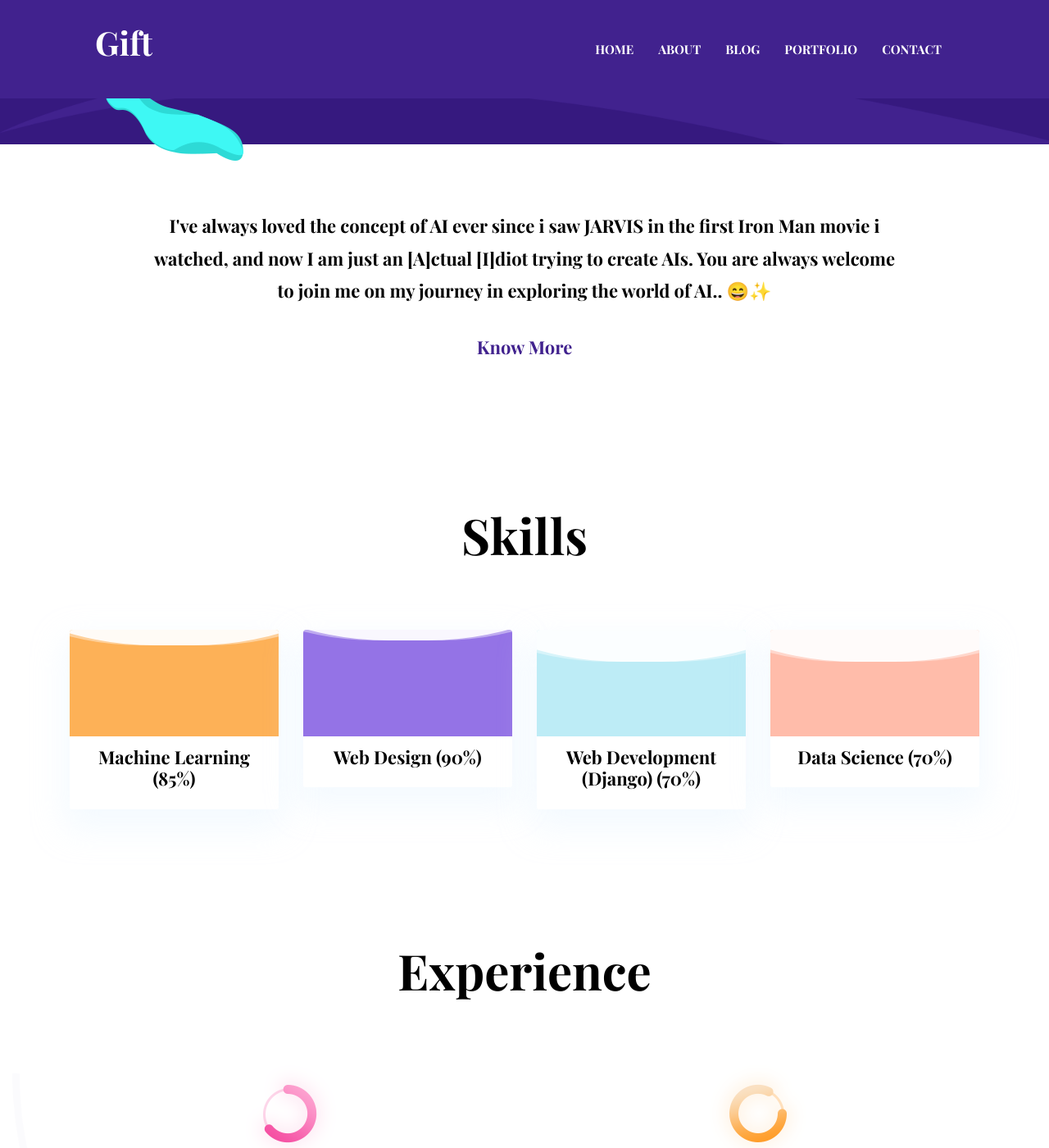
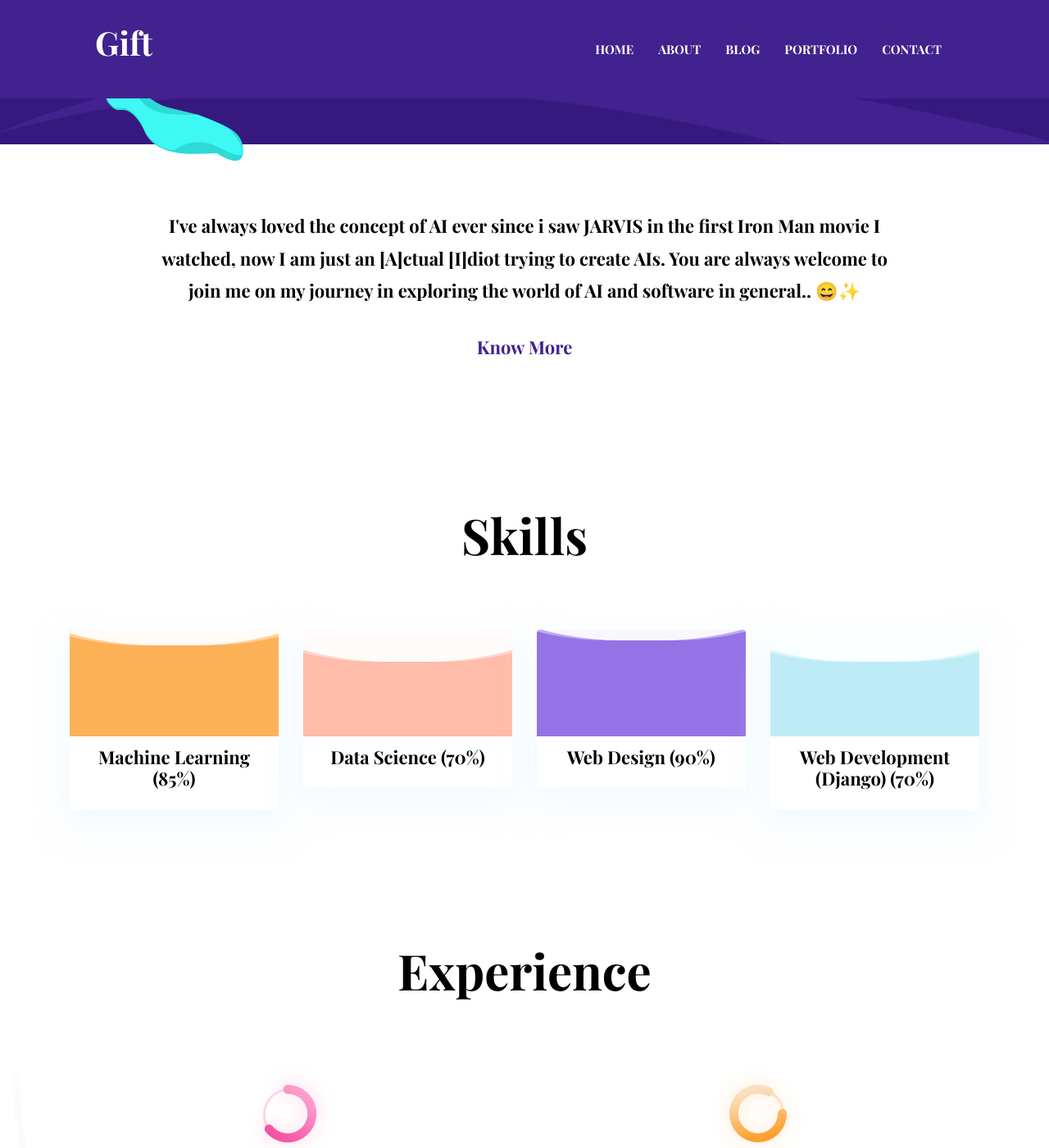
Before and after one commit to gift-exe/gift-exe.github.io, a Jekyll site: the page built from index.html, in a window 1280 px wide and 1400 px high, scrolled down 772 px. Shown: the whole window at 82% size. Built offline with Jekyll 4.4.1, drawn with Linux system fonts in a browser that asks for light colours; part of the change alters nothing that is shown.

Commit message:
update
more customization

```diff
--- a/_data/settings.yml
+++ b/_data/settings.yml
@@ -52,7 +52,7 @@ social:
 
 # About Section
 blurb:
-  I've always loved the concept of AI ever since i saw JARVIS in the first Iron Man movie i watched, and now I am just an [A]ctual [I]diot trying to create AIs. You are always welcome to join me on my journey in exploring the world of AI.. 😄✨
+  I've always loved the concept of AI ever since i saw JARVIS in the first Iron Man movie I watched, now I am just an [A]ctual [I]diot trying to create AIs. You are always welcome to join me on my journey in exploring the world of AI and software in general.. 😄✨
 
 blurb-btn-link: '/about'
 blurb-btn-name: know more
@@ -76,18 +76,18 @@ work-process:
 
 
 # My Team Section
-team:
-  - title : "Jack Schenziwe"
-    image : "assets/images/team/member-1.png"
-    designation : "Project Manager"
+#team:
+  #- #title : "Jack Schenziwe"
+    #image : "assets/images/team/member-1.png"
+    #designation : "Project Manager"
 
-  - title : "Julias Carlie"
-    image : "assets/images/team/member-2.png"
-    designation : "Web Developer"
+  #- #title : "Julias Carlie"
+    #image : "assets/images/team/member-2.png"
+    #designation : "Web Developer"
 
-  - title : "John Doe"
-    image : "assets/images/team/member-3.png"
-    designation : "Designer"
+  #- #title : "John Doe"
+    #image : "assets/images/team/member-3.png"
+    #designation : "Designer"
 
 
 #-------------------------------
@@ -96,9 +96,9 @@ team:
 skills-title: Skills
 skills:
 - {name: Machine Learning, color: '#fdb157', value: '85%'}
+- {name: Data Science, color: '#ffbcaa', value: '70%'}
 - {name: Web Design, color: '#9473e6', value: '90%'}
 - {name: Web Development (Django), color: '#bdecf6', value: '70%'}
-- {name: Data Science, color: '#ffbcaa', value: '70%'}
 
 
 #-------------------------------
```
